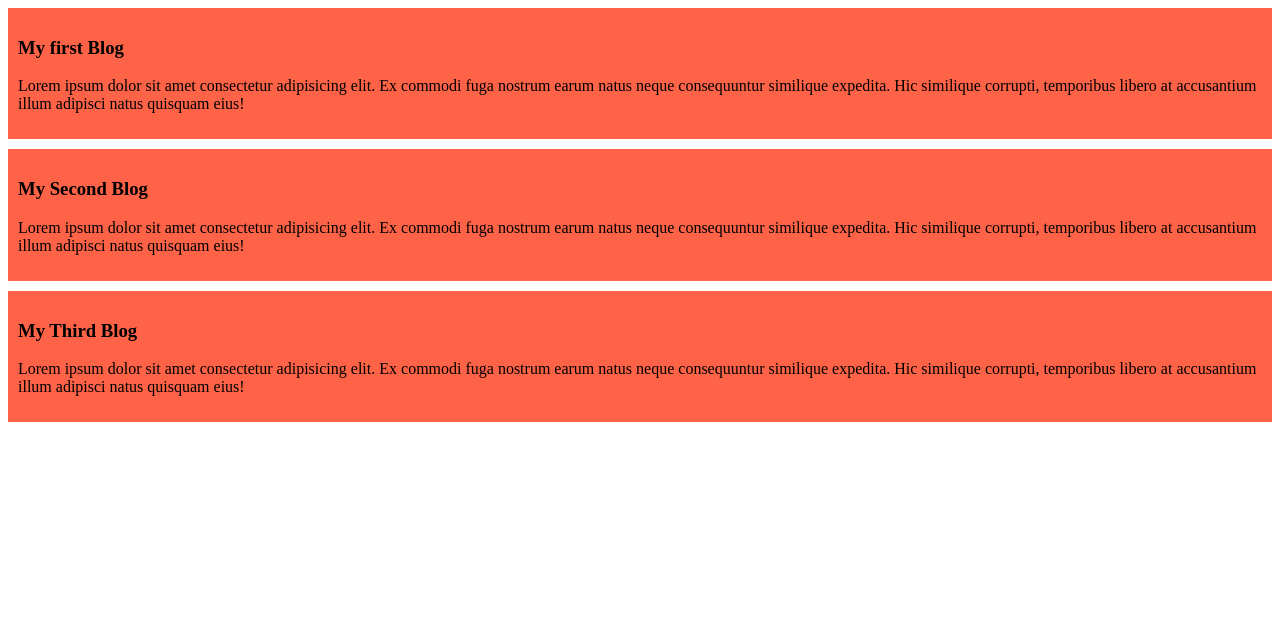
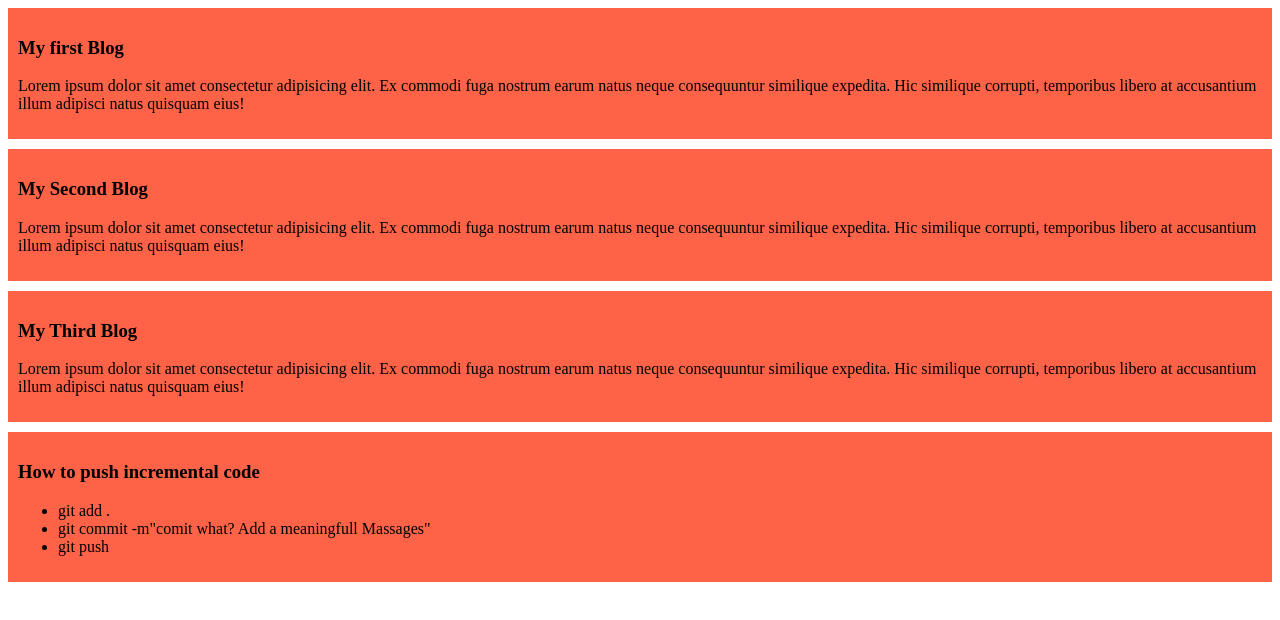
Before and after one commit to mahfuj80/my-simple-website, a plain HTML site: page index.html in a window 1280 px wide. Drawn offline with Linux system fonts and the light colour scheme.

Commit message:
added a list

```diff
--- a/index.html
+++ b/index.html
@@ -19,5 +19,13 @@
         <h3>My Third Blog</h3>
         <p>Lorem ipsum dolor sit amet consectetur adipisicing elit. Ex commodi fuga nostrum earum natus neque consequuntur similique expedita. Hic similique corrupti, temporibus libero at accusantium illum adipisci natus quisquam eius!</p>
     </div>
+    <div>
+        <h3>How to push incremental code</h3>
+        <ul>
+            <li>git add .</li>
+            <li>git commit -m"comit what? Add a meaningfull Massages"</li>
+            <li>git push</li>
+        </ul>
+    </div>
 </body>
 </html>
```
